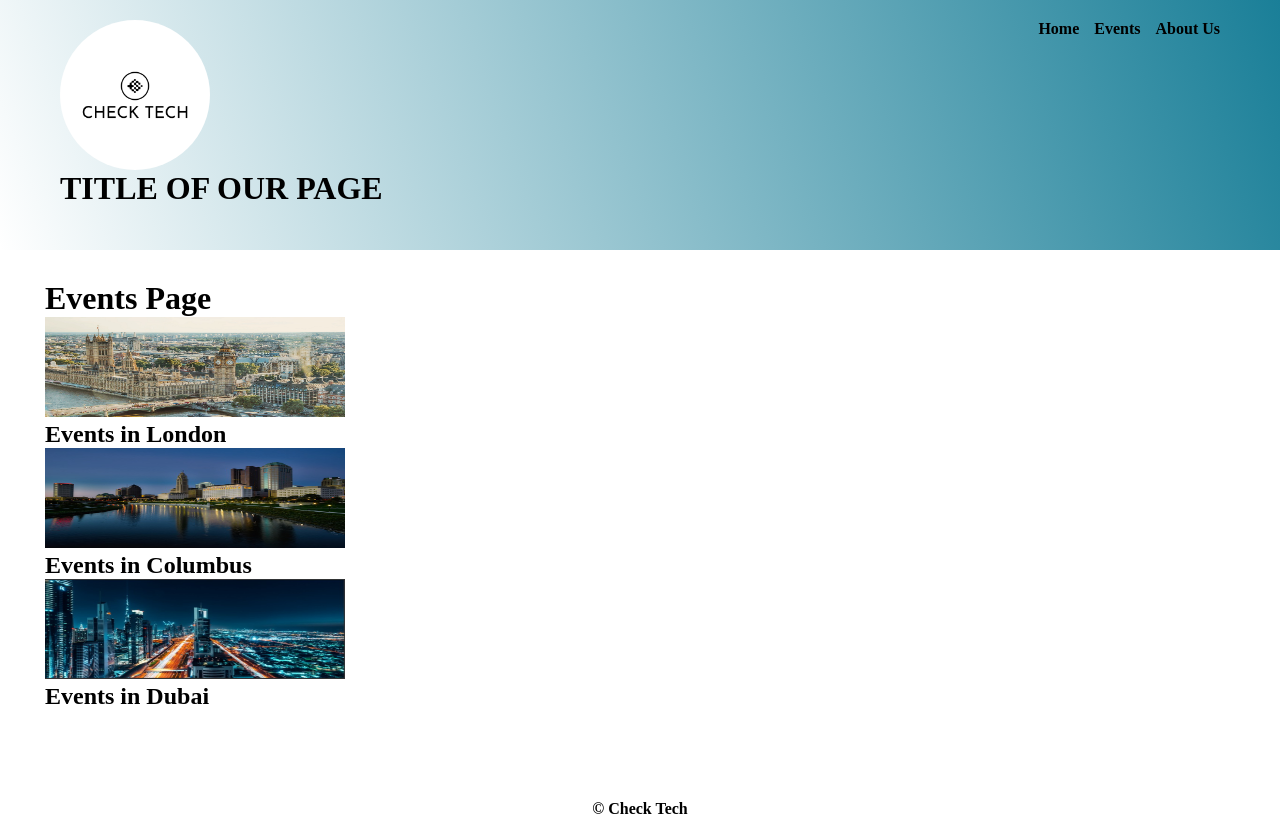
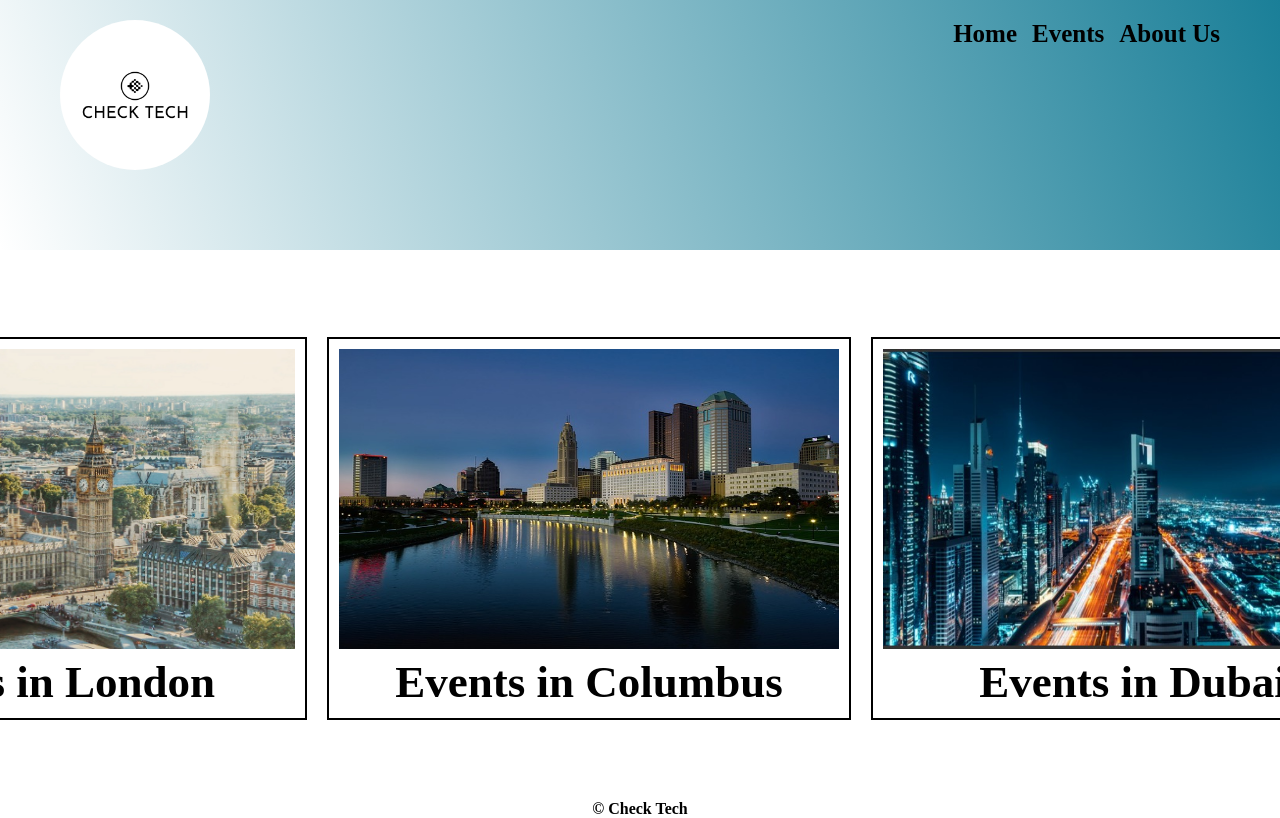
Before and after one commit to ChristopherLanier/Check-Tech-App, a Next.js app: page /events in a window 1280 px wide. Built offline with nearby package versions, Linux system fonts and the light colour scheme.

Commit message:
migrated mapped objects in event js file into event jsx file with additional styling

```diff
--- a/pages/about-us.js
+++ b/pages/about-us.js
@@ -9,7 +9,7 @@
     <div>
       <h1>About Us Page</h1>
       <p>
-        Lorem ipsum dolor sit amet, consectetur adipiscing elit, sed do eiusmod tempor incididunt ut labore et dolore magna aliqua. Ut enim ad minim veniam, quis nostrud exercitation ullamco laboris nisi ut aliquip ex ea commodo consequat. Duis aute irure dolor in reprehenderit in voluptate velit esse cillum dolore eu fugiat nulla pariatur. Excepteur sint occaecat cupidatat non proident, sunt in culpa qui officia deserunt mollit anim id est laborum
+        My name is Christopher Lanier and I'm in the beginning of my Software Engineering journey. I drew inspiration for creating this app from the need for junior developers like myself to remain connected and up-to-date on events occurring within the tech community. My fur child has always been a source of support and laughter throughout my journey, so I wanted to shout him out and show him some love!
       </p>
       <Image src={'/images/chris-picture.png'} width={300} height={300} />
     </div>
--- a/pages/events/[cat]/index.js
+++ b/pages/events/[cat]/index.js
@@ -43,6 +43,7 @@
     fallback: true,
   };
   };
+
 ///
  export async function getStaticProps(context) {
   console.log(context);
--- a/pages/events/index.js
+++ b/pages/events/index.js
@@ -1,26 +1,12 @@
 
-import Image from 'next/image';
-import Link from 'next/link';
+import AllEvents from '@/src/components/events/events-page';
 import React from 'react';
-
-const EventsPage = ({ data }) => {
-  return (
-    <div>
-      <h1>Events Page</h1>
-      <div>
-        {data.map((ev) => (<Link key={ev.id} href={`/events/${ev.id}`} passHref>
-            <Image src={ev.image} alt={ev.title} width={300} height={100} /> <h2>{ev.title}</h2>
-          </Link>
-
-        ))}
-      </div>
-    </div>
 
 
 
-
-  )
-}
+const EventsPage = ({data}) => {
+  return <AllEvents data={data}/>;
+};
 
 export default EventsPage;
 
--- a/src/components/events/events-page.jsx
+++ b/src/components/events/events-page.jsx
@@ -0,0 +1,27 @@
+import Image from 'next/image';
+import Link from 'next/link';
+import React from 'react';
+
+
+const AllEvents = ({ data }) => {
+    return (
+      <div className="eventsPage">
+
+
+        {data.map((ev) => (<Link key={ev.id} href={`/events/${ev.id}`} passHref>
+          <div className="eventCard">
+          <Image src={ev.image} alt={ev.title} width={500} height={300} /> <h2>{ev.title}</h2>
+          </div>
+          </Link>
+
+        ))}
+
+      </div>
+
+
+
+
+    )
+  }
+
+  export default AllEvents;
--- a/src/components/header/header.jsx
+++ b/src/components/header/header.jsx
@@ -22,7 +22,6 @@
           </ul>
         </nav>
       </div>
-      <h1>title of our page</h1>
       </div>
 
     </header>
--- a/src/components/home/home-page.jsx
+++ b/src/components/home/home-page.jsx
@@ -15,7 +15,7 @@
                 <Image className="img" width={500} height={200} alt={ev.title} src={ev.image} />
 
                 <div className="content">
-                  <h2>{ev.title}</h2>
+                  <h2 className="contentHeader">{ev.title}</h2>
                   <p>{ev.description}</p>
                 </div>
 
--- a/styles/general.sass
+++ b/styles/general.sass
@@ -36,7 +36,7 @@
 
             li
                 font-weight: 600
-                font-size: 16px
+                font-size: 25px
 
 
 
@@ -64,6 +64,7 @@
         height: 50%
 
     .card
+
          display: flex
          flex-direction: row
          gap: 30px
@@ -74,4 +75,22 @@
             direction: rtl  //content within 'card' container has even offset right to left
 
     .content
-            width: 50%
+        width: 50%
+
+    .contentHeader
+        text-decoration: underline
+
+
+    .eventsPage
+        display: flex
+        flex-direction: roll
+        gap: 20px
+        .eventCard
+            position: relative
+            h2: absolute
+            text-align: center
+            font-size:30px
+            border: 2px solid #000
+            padding: 10px
+            top: 15%
+            right: 50%
```
